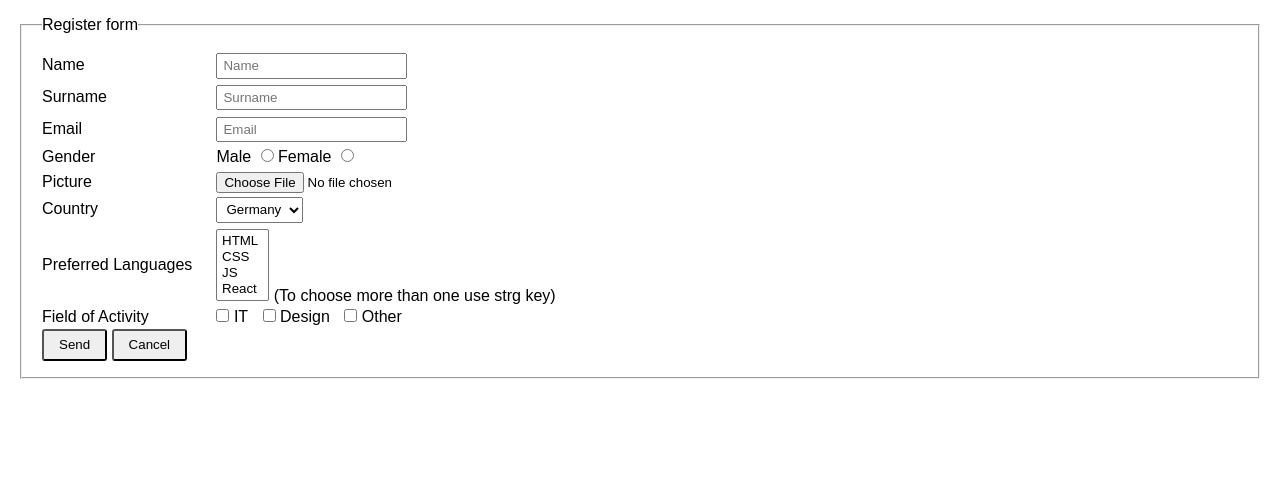
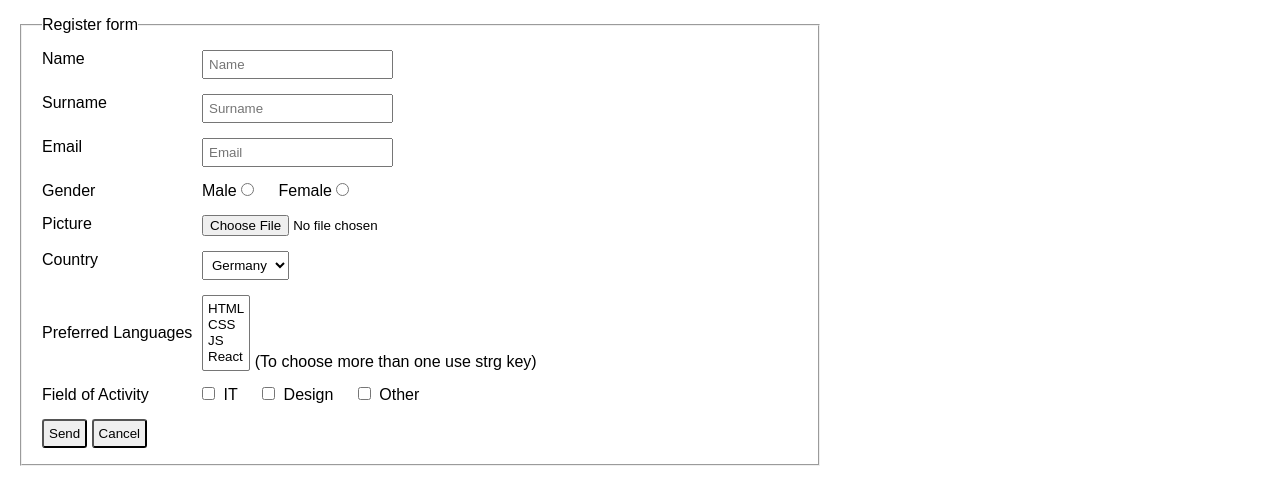
Before and after one commit to w1tch3r-code/forms, a plain HTML site: page Forms-Level-2_3/index.html in a window 1280 px wide. Drawn offline with Linux system fonts and the light colour scheme.

Commit message:
Korrekturen HTML CSS

```diff
--- a/Forms-Level-2_3/assets/css/style.css
+++ b/Forms-Level-2_3/assets/css/style.css
@@ -50,52 +50,50 @@ section {
     margin: 0 auto;
 }
 
+form {
+    width: max(50%, 800px);
+}
+
 fieldset {
     padding-inline: 20px;
     padding-block: 1rem;
 }
 
-span, label {
-    display: inline-block;
-    padding-block: 0.2rem;
-    width: 170px;
+.input__wrapper {
+    display: flex;
+    margin-bottom: 15px;
 }
 
-input[type="text"], input[type="email"], select {
-    padding-inline: 5px;
-    padding-block: 0.2rem;
-    margin-block: 0.2rem;
+.input__wrapper label {
+    flex-basis: 10rem;
 }
 
-label[for="male"],
-label[for="female"] {
-    display: inline;
-    padding-inline-end: 5px;
+.radio__wrapper input[type="radio"]{
+    margin-right: 20px;
 }
 
-label[for="it"],
-label[for="design"],
-label[for="other"] {
-    display: inline;
-    padding-inline-end: 10px;
+.preferred-languages__wrapper label {
+    align-self: center;
+}
+
+.preferred-languages__wrapper span {
+    align-self: flex-end;
 }
 
 select[name="languages"] {
     overflow-y: hidden;
-    padding-inline-end: 10px;
 }
 
-.flex {
-    display: flex;
-    align-items: center;
+.checkbox__wrapper label{
+    margin-right: 20px;
 }
 
-label[for="languages"] {
-    width: 174px;
+.checkbox__wrapper input[type="checkbox"]{
+    margin-right: 4px;
 }
 
-.flex p {
-    align-self: flex-end;
+input:not(input[type='file']), select {
+    padding: 5px;
 }
 
 input[type="submit"], input[type="reset"] {
--- a/Forms-Level-2_3/index.html
+++ b/Forms-Level-2_3/index.html
@@ -12,33 +12,35 @@
     <div class="wrapper">
         <main>
             <section>
-                <form action="#" method="post">
+                <form>
                     <fieldset>
                         <legend>Register form</legend>
-                        <div>
+                        <div class="input__wrapper">
                             <label for="name">Name</label>
                             <input type="text" name="name" id="name" placeholder="Name" required>
                         </div>
-                        <div>
+                        <div class="input__wrapper">
                             <label for="surname">Surname</label>
                             <input type="text" name="surname" id="surname" placeholder="Surname" required>
                         </div>
-                        <div>
+                        <div class="input__wrapper">
                             <label for="email">Email</label>
                             <input type="email" name="email" id="email" placeholder="Email" required>
                         </div>
-                        <div>
-                            <span>Gender</span>
+                        <div class="input__wrapper">
+                            <label>Gender</label>
+                            <div class="radio__wrapper">
                                 <label for="male">Male</label>
                                 <input type="radio" name="gender" id="male">
                                 <label for="female">Female</label>
                                 <input type="radio" name="gender" id="female">
                             </div>
-                        <div>
+                        </div>
+                        <div class="input__wrapper">
                             <label for="picture">Picture</label>
                             <input type="file" name="picture" id="picture">
                         </div>
-                        <div>
+                        <div class="input__wrapper">
                             <label for="country">Country</label>
                             <select name="country" id="country">
                                 <option value="germany">Germany</option>
@@ -46,7 +48,7 @@
                                 <option value="usa">USA</option>
                             </select>
                         </div>
-                        <div class="flex">
+                        <div class="input__wrapper preferred-languages__wrapper">
                             <label for="languages">Preferred Languages</label>
                             <select name="languages" size="4" multiple>
                                 <option>HTML</option>
@@ -54,16 +56,18 @@
                                 <option>JS</option>
                                 <option>React</option>
                             </select>
-                            <p>&nbsp;(To choose more than one use strg key)</p>
+                            <span>&nbsp;(To choose more than one use strg key)</span>
                         </div>
-                        <div>
-                            <span>Field of Activity</span>
+                        <div class="input__wrapper">
+                            <label>Field of Activity</label>
+                            <div class="checkbox__wrapper">
                                 <input type="checkbox" name="it" id="it">
                                 <label for="it">IT</label>
                                 <input type="checkbox" name="design" id="design">
                                 <label for="design">Design</label>
                                 <input type="checkbox" name="other" id="other">
                                 <label for="other">Other</label>
+                            </div>
                         </div>
                         <div>
                             <input type="submit" value="Send">
```
Lines whose indentation alone changed are shown as unchanged.
